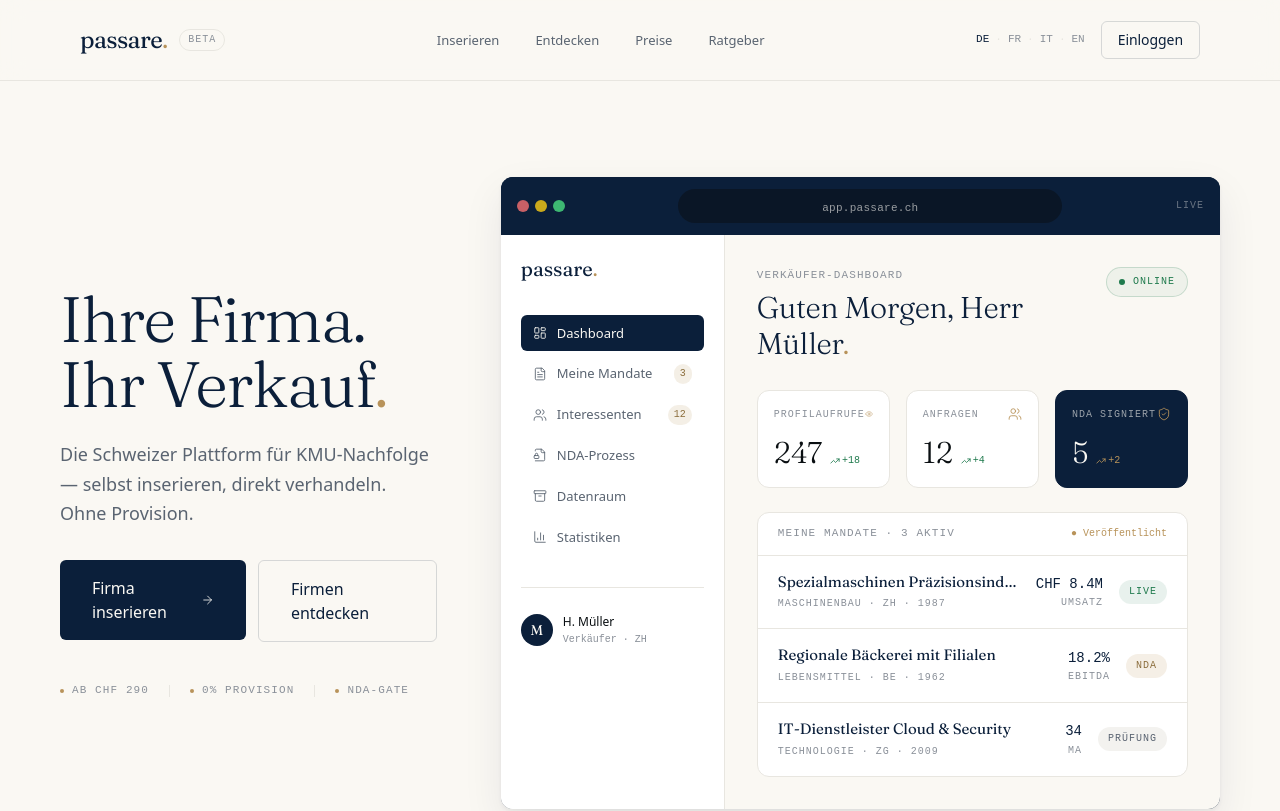
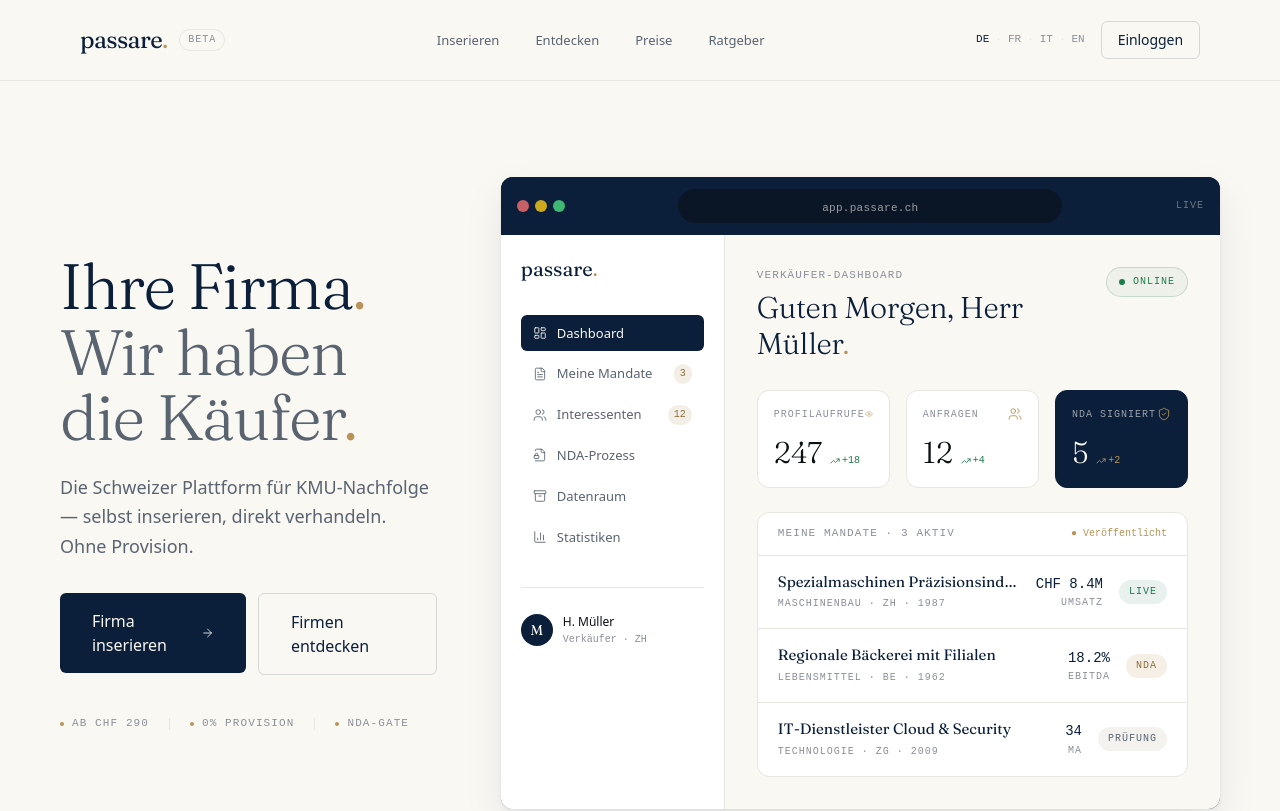
Before and after one commit to Vemoswitzerland/passare, a Next.js app: page / in a window 1280 px wide. Shown: the top 811 px of the page. Built offline with nearby package versions, Linux system fonts and the light colour scheme.

Commit message:
copy: Hero-Title 'Ihre Firma. Wir haben die Kaeufer.'

```diff
--- a/src/app/page.tsx
+++ b/src/app/page.tsx
@@ -88,7 +88,8 @@ function Hero() {
           <div className="relative">
             <Reveal>
               <h1 className="font-serif-display text-[clamp(2.75rem,5vw,5rem)] text-navy font-light mb-6 tracking-[-0.025em] leading-[1.02]">
-                Ihre Firma. Ihr Verkauf<span className="text-bronze">.</span>
+                Ihre Firma<span className="text-bronze">.</span>{' '}
+                <span className="text-muted">Wir haben die Käufer<span className="text-bronze">.</span></span>
               </h1>
             </Reveal>
             <Reveal delay={0.1}>
```
Also changed, not shown: 1 other file (tests, documents, lock files or other folders).
